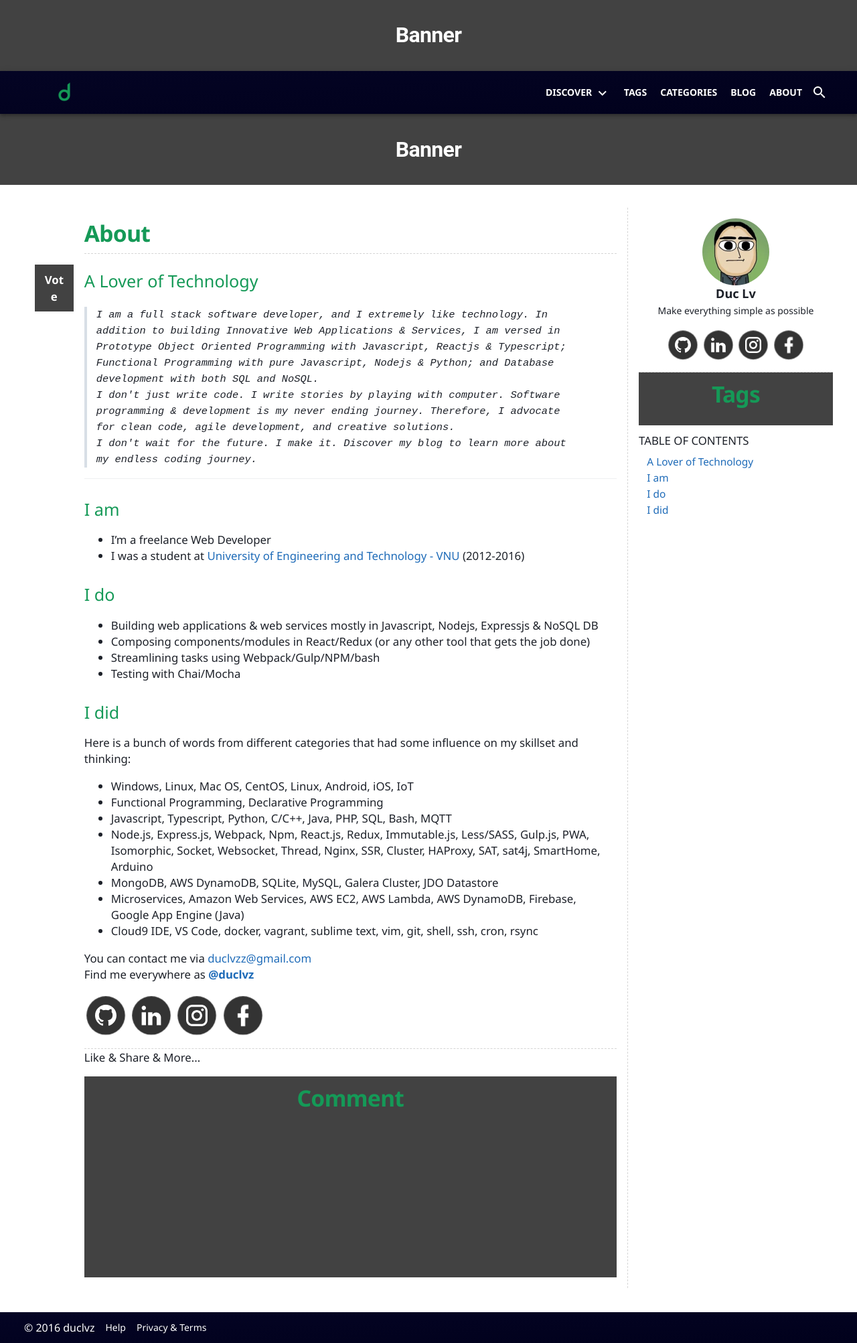
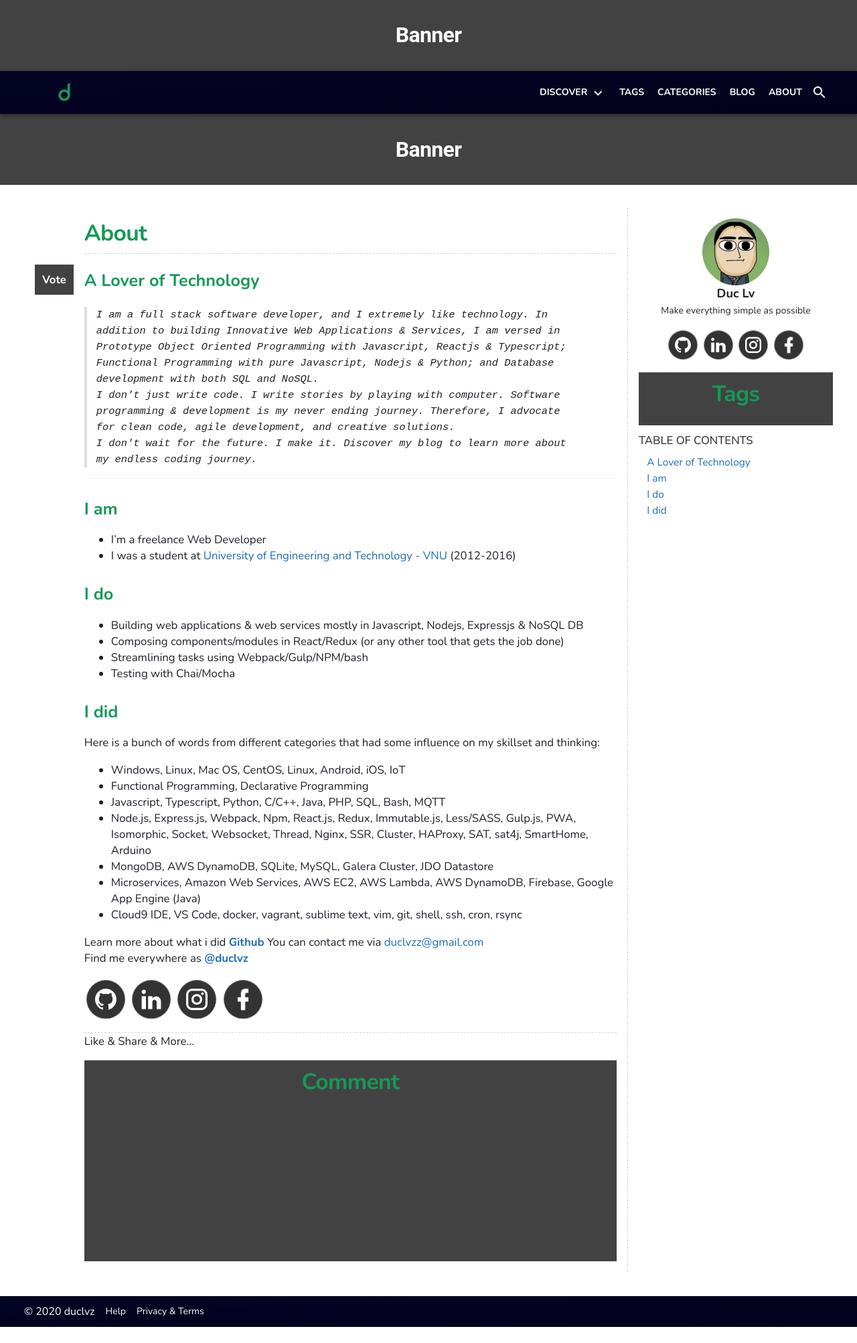
Before and after one commit to duclvz/duclvz.github.io, a Jekyll site: the page built from _pages/about.md, in a window 1280 px wide. Shown: the whole page at 67% size. Built offline with Jekyll 4.4.1, drawn with Linux system fonts in a browser that asks for light colours.

Commit message:
fix font

```diff
--- a/_includes/footer.html
+++ b/_includes/footer.html
@@ -1,6 +1,6 @@
 <footer class="site-footer mdl-mini-footer">
   <div class="mdl-mini-footer__left-section">
-    <div class="mdl-logo">© 2016 duclvz</div>
+    <div class="mdl-logo">© 2020 duclvz</div>
     <ul class="mdl-mini-footer__link-list">
       <li><a href="#">Help</a></li>
       <li><a href="#">Privacy & Terms</a></li>
--- a/_includes/head.html
+++ b/_includes/head.html
@@ -10,7 +10,7 @@
   <link rel="canonical" href="{{ page.url | replace:'index.html','' | prepend: site.baseurl | prepend: site.url }}" />
   <link rel="shortcut icon" href="/assets/images/favicon.ico" type="image/x-icon" />
   <link rel="stylesheet" media="all" href="https://fonts.googleapis.com/icon?family=Material+Icons">
-  <link rel="stylesheet" media="all" href="https://fonts.googleapis.com/css?family=Noto+Sans:400,700&subset=vietnamese">
+  <link rel="stylesheet" media="all" href="https://fonts.googleapis.com/css?family=Nunito:400,700&subset=vietnamese&display=swap">
   <link rel="stylesheet" media="all" href="/assets/css/material.min.css" />
   <link rel="stylesheet" media="all" href="{{ '/assets/css/style.css?v=' | append: site.github.build_revision | relative_url }}">
 </head>
--- a/_pages/about.md
+++ b/_pages/about.md
@@ -30,6 +30,7 @@ Here is a bunch of words from different categories that had some influence on my
 * Microservices, Amazon Web Services, AWS EC2, AWS Lambda, AWS DynamoDB, Firebase, Google App Engine (Java)
 * Cloud9 IDE, VS Code, docker, vagrant, sublime text, vim, git, shell, ssh, cron, rsync
 
+Learn more about what i did [**Github**](https://github.com/duclvz){:target="_blank"}
 You can contact me via [duclvzz@gmail.com](mailto:duclvzz@gmail.com)
 Find me everywhere as [**@duclvz**](https://www.google.com/search?q=duclvz){:target="_blank"}
 <p>
--- a/_sass/cayman.scss
+++ b/_sass/cayman.scss
@@ -27,7 +27,7 @@
 body {
   padding: 0;
   margin: 0;
-  font-family: 'Noto Sans', 'Helvetica Neue', Helvetica, Arial, sans-serif;
+  font-family: Nunito, 'Helvetica Neue', Helvetica, Arial, sans-serif;
   font-size: 16px;
   -webkit-font-smoothing: antialiased;
 	-moz-osx-font-smoothing: grayscale;
@@ -42,7 +42,7 @@ a {
 }
 
 .main-content {
-  font-family: 'Noto Sans', 'Helvetica Neue', Helvetica, Arial, sans-serif;
+  font-family: Nunito, 'Helvetica Neue', Helvetica, Arial, sans-serif;
   word-wrap: break-word;
 
   :first-child {
@@ -122,7 +122,7 @@ a {
   h5,
   h6 {
     font-family: inherit;
-    font-weight: normal;
+    font-weight: bold;
     color: $section-headings-color;
   }
 
```
